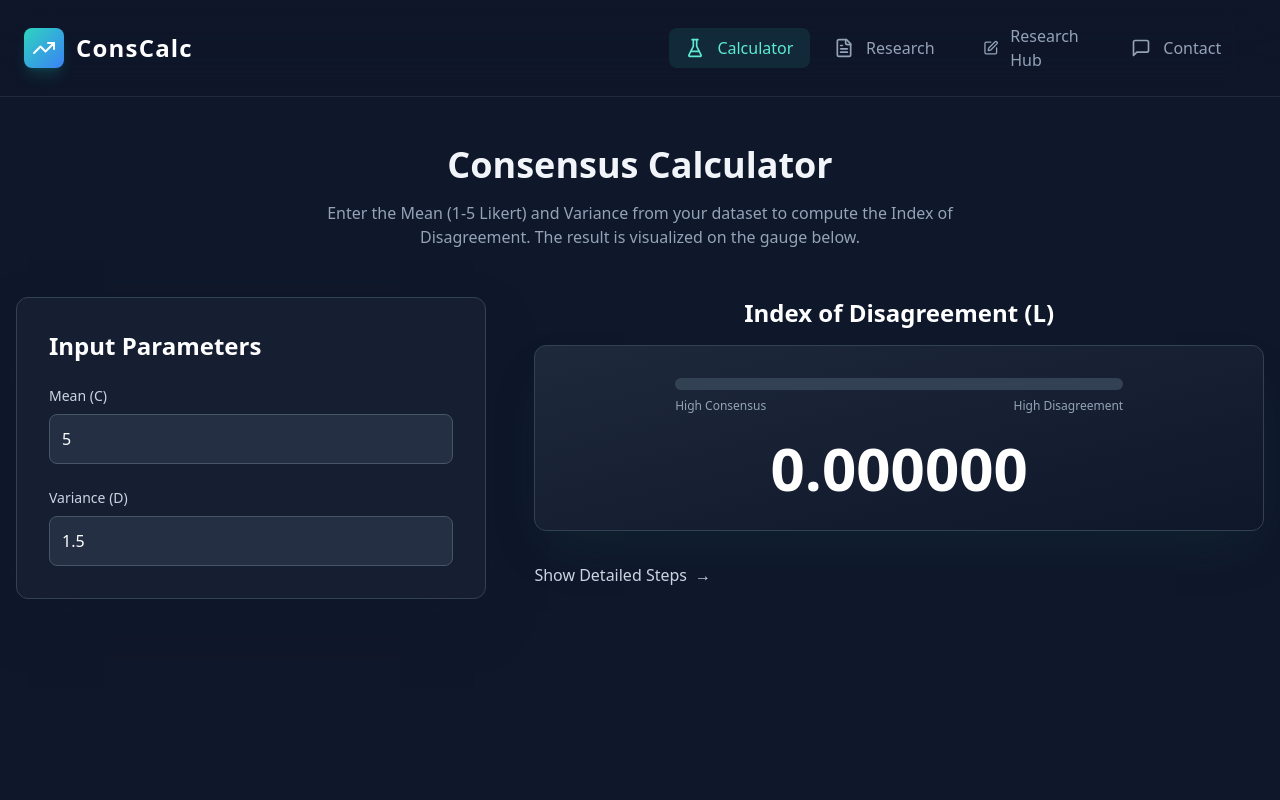
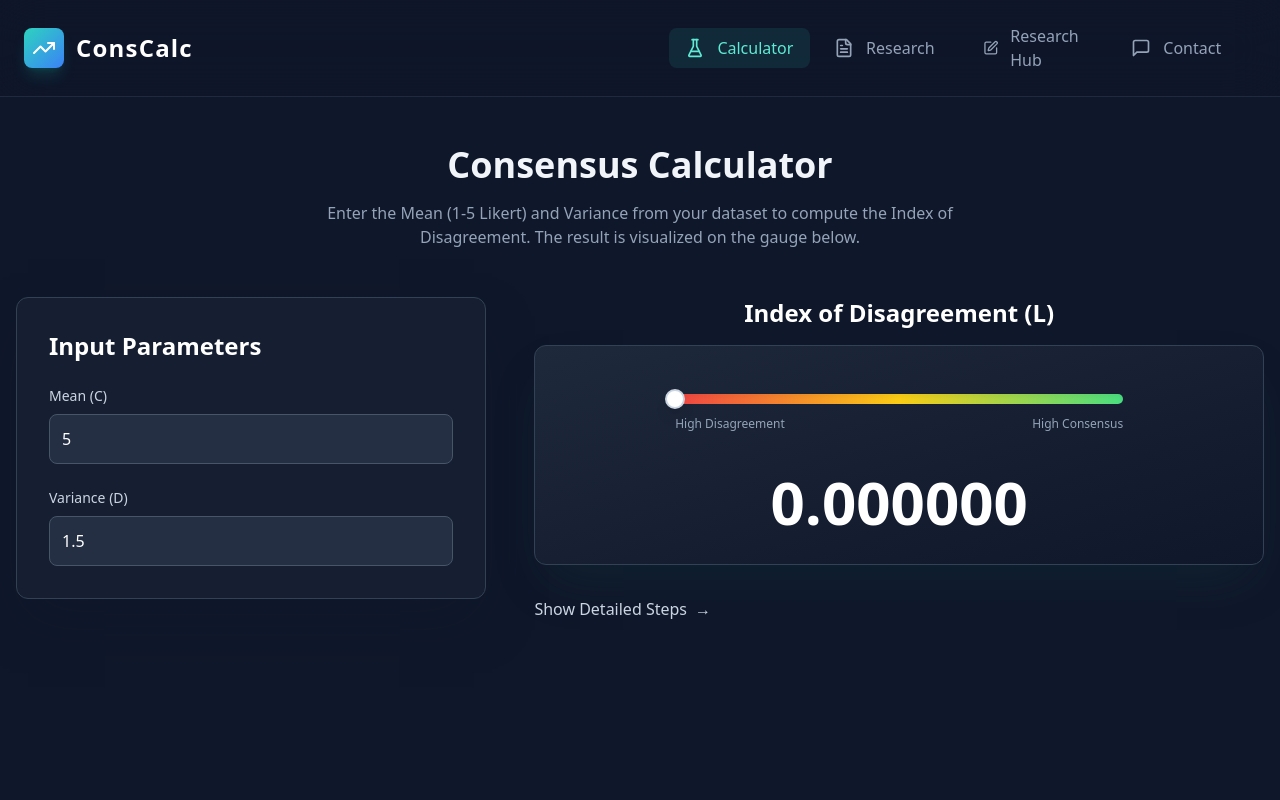
Before and after one commit to mushtaqaelk/ConsCalcs, a React (Create React App) app: page / in a window 1280 px wide. Both pictures are taken after a click on the button "Calculator". Shown: the top 800 px of the page. Built offline with nearby package versions, Linux system fonts and the light colour scheme.

Commit message:
Update the slidBar
make it slid on the line and making sure it is form the Red to the Green

```diff
--- a/src/App.js
+++ b/src/App.js
@@ -174,35 +174,39 @@ const CustomTooltip = ({ text, children }) => {
 
 /**
  * UPDATED GAUGE CHART COMPONENT
- * This component now displays a linear progress bar instead of a radial gauge.
- * It uses framer-motion for a smooth animation effect.
- * The component's interface (props) remains the same to ensure it's a non-breaking change.
+ * This version features a static gradient bar and an animated pointer that slides
+ * to the indicated value. It also clamps the input value to a 0-1 range to
+ * ensure the pointer never goes off the bar, fixing visual bugs with out-of-range results.
+ * The gradient and labels have been reversed per user request.
  */
 const GaugeChart = ({ value }) => {
-    // Clamp the value between 0 and 1 to handle potential edge cases from the formula.
+    // Clamp the value to ensure it's always between 0 and 1 for visual representation.
     const clampedValue = Math.max(0, Math.min(1, value || 0));
     const percentage = clampedValue * 100;
 
     return (
-        <div className="w-full max-w-md mx-auto flex flex-col items-center">
-            {/* The main linear progress bar container */}
-            <div className="w-full">
-                {/* Background track of the progress bar */}
-                <div className="h-3 bg-slate-700 rounded-full w-full relative">
-                    {/* Animated fill bar with a gradient matching the original theme */}
-                    <motion.div
-                        className="h-3 rounded-full bg-gradient-to-r from-green-400 via-yellow-400 to-red-500"
-                        initial={{ width: '0%' }}
-                        animate={{ width: `${percentage}%` }}
-                        transition={{ type: 'spring', stiffness: 50, damping: 20 }}
-                    />
-                </div>
+        <div className="w-full max-w-md mx-auto flex flex-col items-center py-4">
+            {/* Container for the bar and the pointer */}
+            <div className="w-full relative">
+                {/* Static gradient bar from Red (0, High Disagreement) to Green (1, High Consensus) */}
+                <div className="h-2.5 bg-gradient-to-r from-red-500 via-yellow-400 to-green-400 rounded-full w-full shadow-inner"></div>
+
+                {/* Animated pointer that slides along the bar */}
+                <motion.div
+                    className="absolute top-1/2"
+                    initial={{ left: '0%' }}
+                    animate={{ left: `${percentage}%` }}
+                    transition={{ type: 'spring', stiffness: 100, damping: 20 }}
+                >
+                    {/* Pointer visual style: a white circle with a shadow, centered on the value */}
+                    <div className="w-5 h-5 bg-white rounded-full shadow-lg border-2 border-slate-300 -translate-x-1/2 -translate-y-1/2 cursor-pointer"></div>
+                </motion.div>
             </div>
 
-            {/* Labels below the bar */}
-            <div className="flex justify-between w-full text-xs text-slate-400 mt-2">
+            {/* Labels below the bar - SWAPPED */}
+            <div className="flex justify-between w-full text-xs text-slate-400 mt-3">
+                <span>High Disagreement</span>
                 <span>High Consensus</span>
-                <span>High Disagreement</span>
             </div>
         </div>
     );
@@ -379,9 +383,11 @@ const ResearchPage = () => {
     };
 
     const copyToClipboard = (text) => {
-        // A fallback for the clipboard API
         const textArea = document.createElement("textarea");
         textArea.value = text;
+        textArea.style.top = "0";
+        textArea.style.left = "0";
+        textArea.style.position = "fixed";
         document.body.appendChild(textArea);
         textArea.focus();
         textArea.select();
@@ -390,7 +396,7 @@ const ResearchPage = () => {
             setCopySuccess(activeCitation);
             setTimeout(() => setCopySuccess(''), 2000);
         } catch (err) {
-            console.error('Fallback: Oops, unable to copy', err);
+            console.error('Failed to copy: ', err);
         }
         document.body.removeChild(textArea);
     };
```
